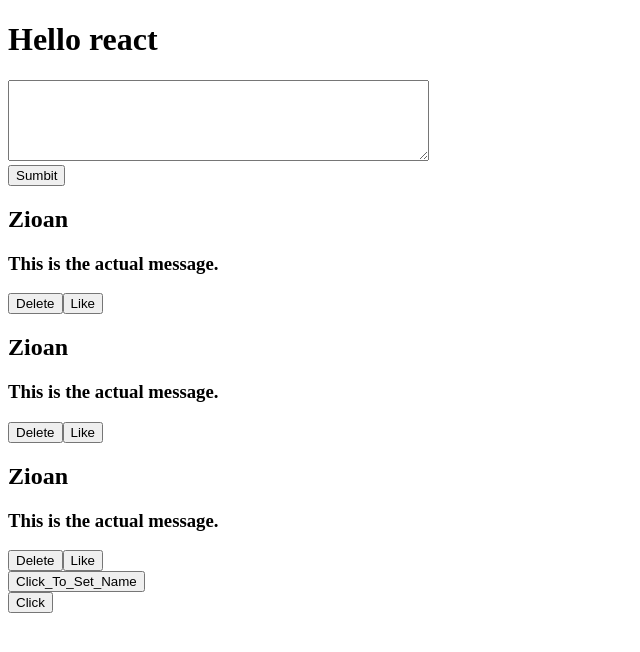
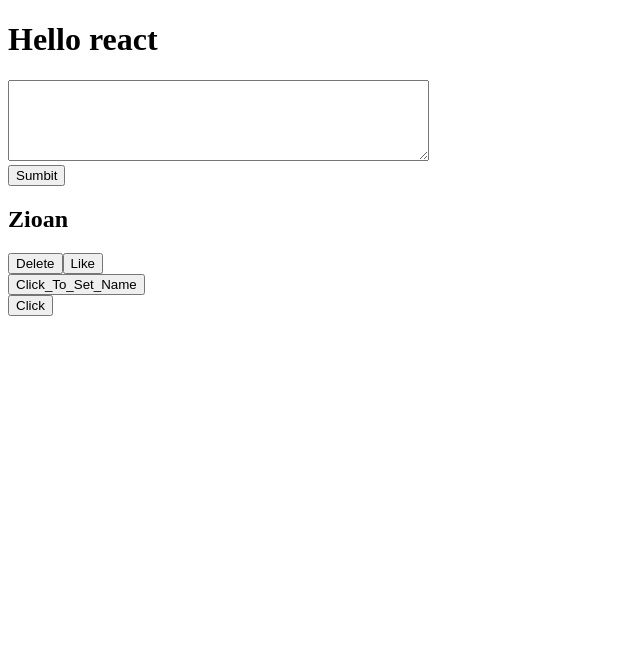
Before and after one commit to zioan/starter, a React (Create React App) app: page / in a window 1280 px wide. Shown: the top 652 px of the page, without its empty margins (0-640 px from the left). Built offline with nearby package versions, Linux system fonts and the light colour scheme.

Commit message:
State Lift

```diff
--- a/src/App.js
+++ b/src/App.js
@@ -10,14 +10,23 @@
 
 function App() {
   //Here is the place to write normal js
+  //State
   const [name, setName] = useState("Zioan");
   const message = "This is the actual message.";
+  //State passed to CreateTweet
+  const [textInput, setTextInput] = useState("");
+  const [tweets, setTweets] = useState([]);
 
   return (
     <div>
       <h1>Hello react</h1>
-      <CreateTweet />
-      <TweetList setName={setName} name={name} message={message} />
+      <CreateTweet
+        textInput={textInput}
+        setTextInput={setTextInput}
+        tweets={tweets}
+        setTweets={setTweets}
+      />
+      <TweetList setName={setName} name={name} tweets={tweets} />
       <button onClick={() => sayHelloHandler("Mike")}>Click</button>
     </div>
   );
--- a/src/components/CreateTweet.js
+++ b/src/components/CreateTweet.js
@@ -1,14 +1,18 @@
 import React, { useState } from "react";
 
-const CreateTweet = () => {
-  //State
-  const [textInput, setTextInput] = useState("");
+const CreateTweet = ({ textInput, setTextInput, tweets, setTweets }) => {
+  //State from app.js
   const userInputHandler = (e) => {
     setTextInput(e.target.value);
   };
+  const submitTweetHandler = (e) => {
+    e.preventDefault();
+    setTweets([...tweets, textInput]);
+    setTextInput("");
+  };
 
   return (
-    <form>
+    <form onSubmit={submitTweetHandler}>
       <textarea
         value={textInput}
         onChange={userInputHandler}
--- a/src/components/Tweet.js
+++ b/src/components/Tweet.js
@@ -1,10 +1,10 @@
 import React from "react";
 
-const Tweet = ({ name, message }) => {
+const Tweet = ({ name, tweets }) => {
   return (
     <div className="tweet">
       <h2>{name}</h2>
-      <h3>{message}</h3>
+      <h3>{tweets}</h3>
       <button>Delete</button>
       <button>Like</button>
     </div>
--- a/src/components/TweetList.js
+++ b/src/components/TweetList.js
@@ -1,12 +1,11 @@
 import React from "react";
 import Tweet from "./Tweet";
 
-const TweetList = ({ name, message, setName }) => {
+const TweetList = ({ name, tweets, setName }) => {
   return (
     <div className="tweet-list">
-      <Tweet name={name} message={message} />
-      <Tweet name={name} message={message} />
-      <Tweet name={name} message={message} />
+      <Tweet name={name} tweets={tweets} />
+
       <button onClick={() => setName("John Doe")}>Click_To_Set_Name</button>
     </div>
   );
```
